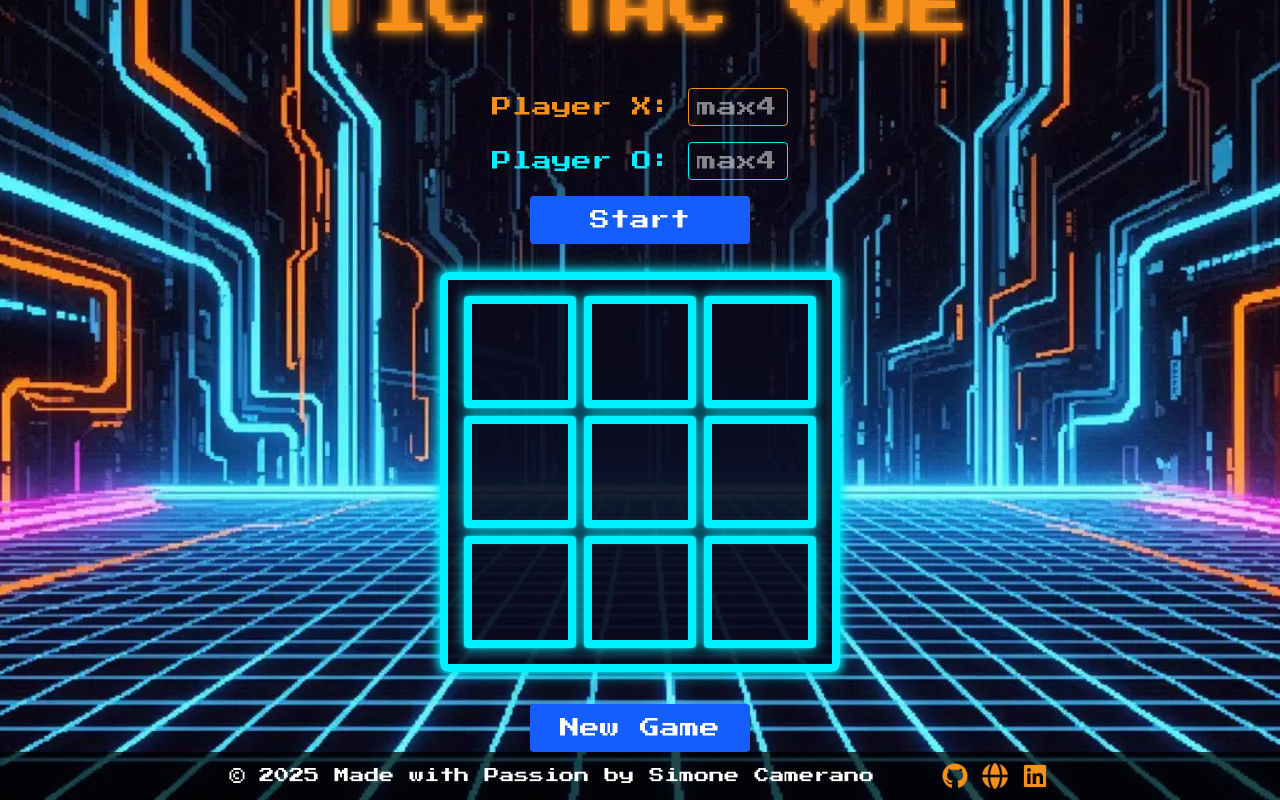
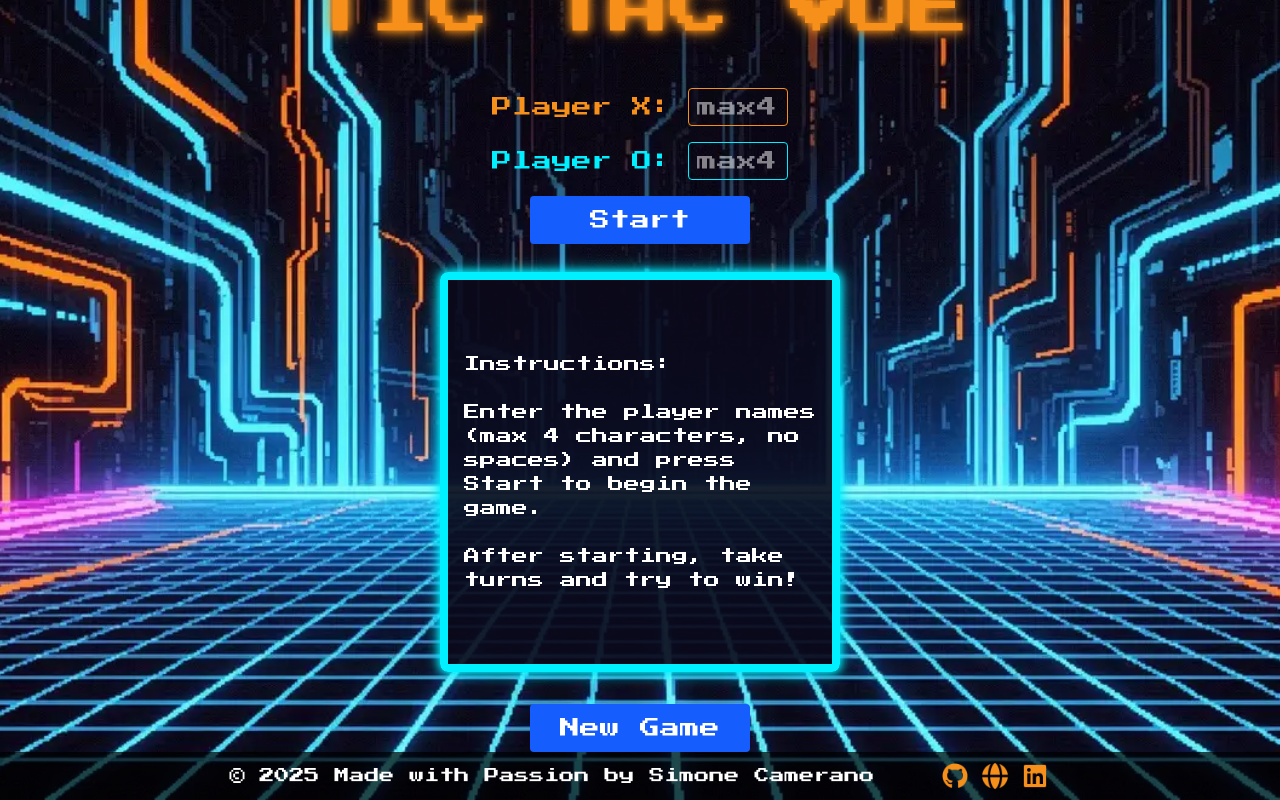
Before and after one commit to Galdrial/tictacvue, a Vue app: page / in a window 1280 px wide. Both pictures are taken after a click on the button "New Game". Shown: the part 72-872 px from the top of the page. Built offline with nearby package versions, Linux system fonts and the light colour scheme.

Commit message:
Add instructions for players in BoardMain component and conditionally render game board

```diff
--- a/src/App.vue
+++ b/src/App.vue
@@ -36,14 +36,25 @@ const ticTacToeStore = useTicTacToeStore()
           :newGameSwitch="ticTacToeStore.newGameSwitch"
         />
       </div>
-      <!-- BoardMain: main Tic Tac Toe board -->
+      <!-- BoardMain: main Tic Tac Toe board OR instructions -->
       <div class="flex flex-col items-center font-sans text-gray-800 py-8">
+        <template v-if="!ticTacToeStore.newGameSwitch">
           <BoardMain
             :board="ticTacToeStore.board"
             :winner="ticTacToeStore.winner"
             :newGameSwitch="ticTacToeStore.newGameSwitch"
             @square-click="ticTacToeStore.handleSquareClick"
           />
+        </template>
+        <template v-else>
+          <div class="grid grid-cols-3 grid-rows-3 gap-2 bg-[rgba(11,8,25,0.9)] border-8 border-[#00f0ff] shadow-[0_0_8px_#00f0ff,0_0_16px_#00f0ff] p-4 rounded-lg aspect-square mx-auto w-[90vw] max-w-100">
+              <div class="col-span-3 row-span-3 w-full h-full flex flex-col items-start justify-center text-white text-base font-['Press_Start_2P'] text-left">
+              <b>Instructions:</b><br>
+              Enter the player names (max 4 characters, no spaces) and press Start to begin the game.<br><br>
+              After starting, take turns and try to win!
+            </div>
+          </div>
+        </template>
       </div>
       <!-- Game control buttons: New Game and Next (for new round) -->
       <div class="flex justify-center gap-4 mt-4">
```
Lines whose indentation alone changed are shown as unchanged.
